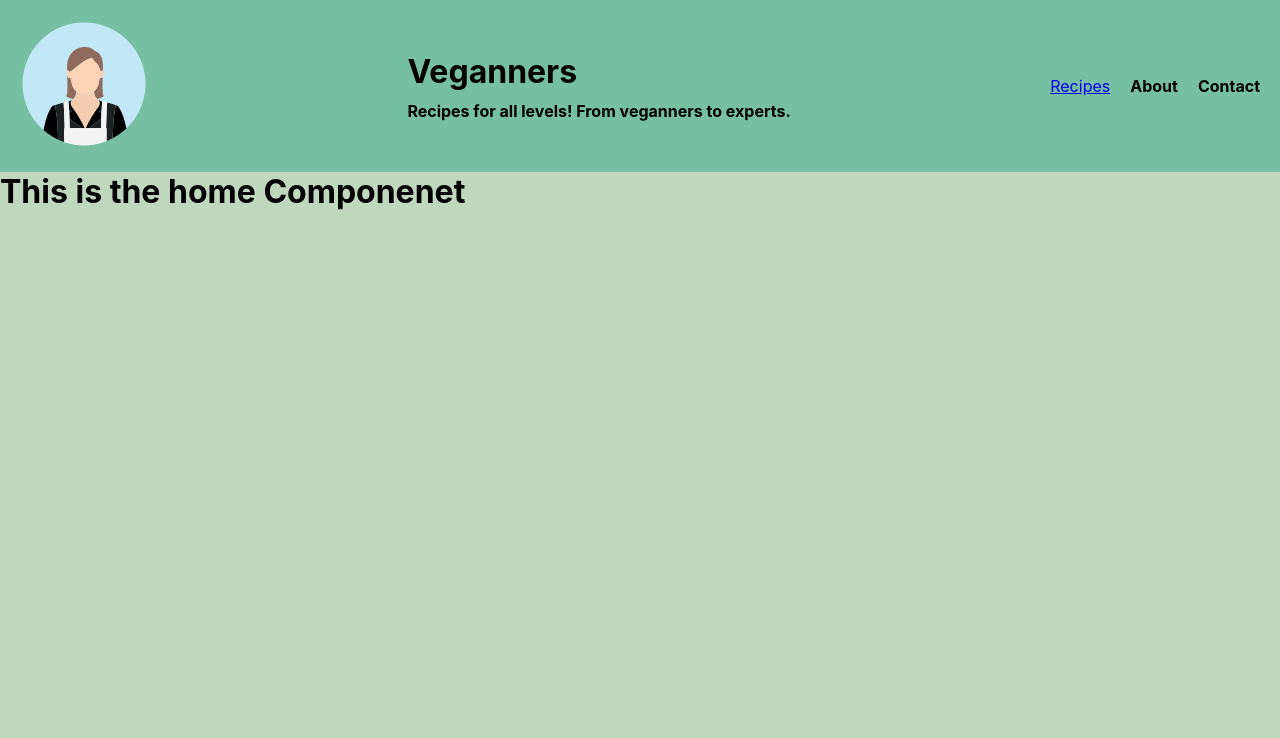
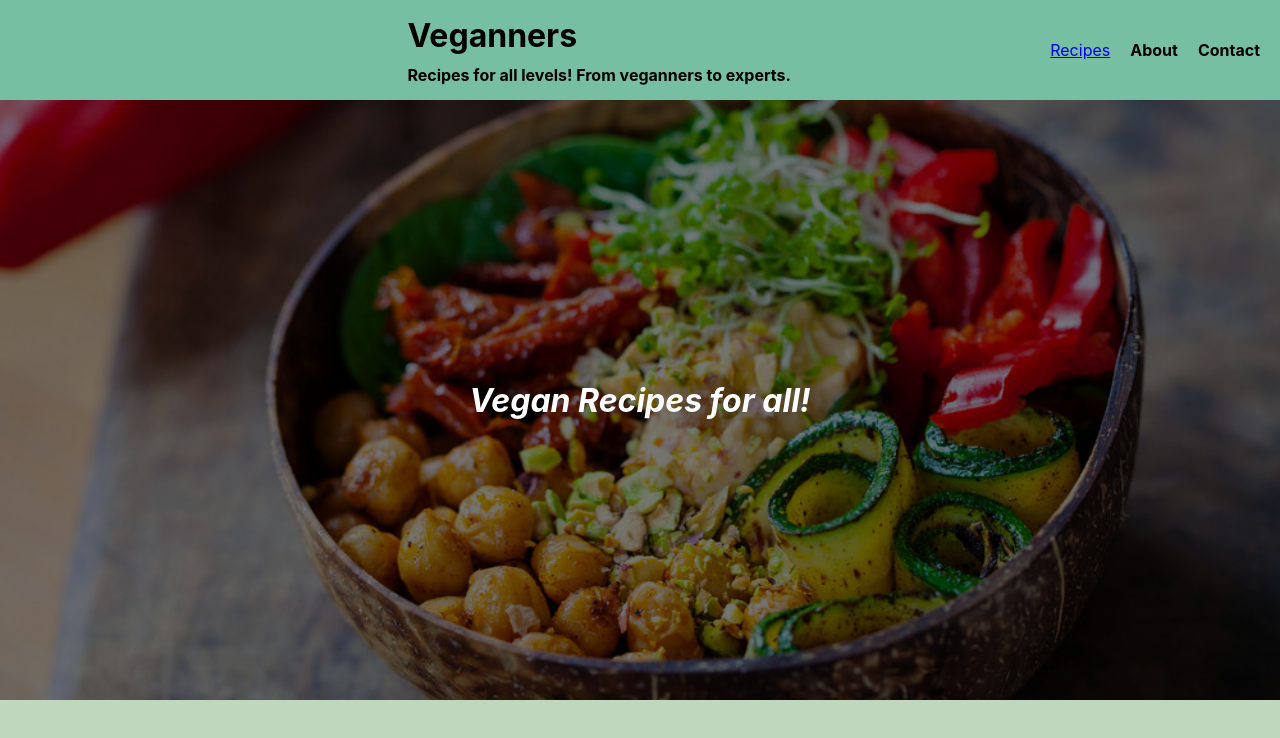
Before and after one commit to amedra13/VeganNoob, a React (Create React App) app: page / in a window 1280 px wide. Shown: the top 738 px of the page. Built offline with nearby package versions, Linux system fonts and the light colour scheme.

Commit message:
begin styling new home component

```diff
--- a/src/BrandImage.js
+++ b/src/BrandImage.js
@@ -6,7 +6,7 @@ const BrandImage = () => {
 	return (
 		<div className="brandImage">
 			<div>
-				<img src={Icon} alt="placeholder" />
+				<img className="hidden" src={Icon} alt="placeholder" />
 			</div>
 			<div>
 				<h1>Veganners</h1>
--- /dev/null
+++ b/src/components/home/Header.js
@@ -0,0 +1,14 @@
+import React from 'react';
+// import HomeImg from '../../images/home_header.jpg';
+
+const Header = () => {
+	return (
+		<div className="header">
+			<div className="header__title">
+				<h1>Vegan Recipes for all!</h1>
+			</div>
+		</div>
+	);
+};
+
+export default Header;
--- a/src/styles/brandImage.scss
+++ b/src/styles/brandImage.scss
@@ -2,6 +2,7 @@
 	display: flex;
 	justify-content: space-between;
 	align-items: center;
+	height: 100px;
 	background-color: $main-color;
 	* {
 		margin: 10px;
@@ -9,4 +10,7 @@
 	.links {
 		@include center-row;
 	}
+	.hidden {
+		visibility: hidden;
+	}
 }
--- /dev/null
+++ b/src/styles/home.scss
@@ -0,0 +1,17 @@
+.header {
+	height: 600px;
+	background-image: url('../images/home_header.jpg');
+	background-position: center; /* Center the image */
+	background-repeat: no-repeat; /* Do not repeat the image */
+	background-size: cover; /* Resize the background image to cover the entire container */
+
+	.header__title {
+		@include center-row;
+		height: 100%;
+		background-color: rgba(0, 0, 0, 0.534);
+		h1 {
+			color: white;
+			font-style: italic;
+		}
+	}
+}
--- a/src/styles/main.scss
+++ b/src/styles/main.scss
@@ -33,6 +33,7 @@ $second-color: #bfd8bd;
 	display: none; /* Safari and Chrome */
 }
 
+@import './home.scss';
 @import './brandImage.scss';
 @import './recipes.scss';
 @import './instructions.scss';
--- a/src/views/Home.js
+++ b/src/views/Home.js
@@ -1,9 +1,10 @@
 import React from 'react';
+import Header from '../components/home/Header';
 
 const Home = () => {
 	return (
 		<div>
-			<h1>This is the home Componenet</h1>
+			<Header />
 		</div>
 	);
 };
```
Also changed, not shown: src/images/home_header.jpg, 1 other file (tests, documents, lock files or other folders).
